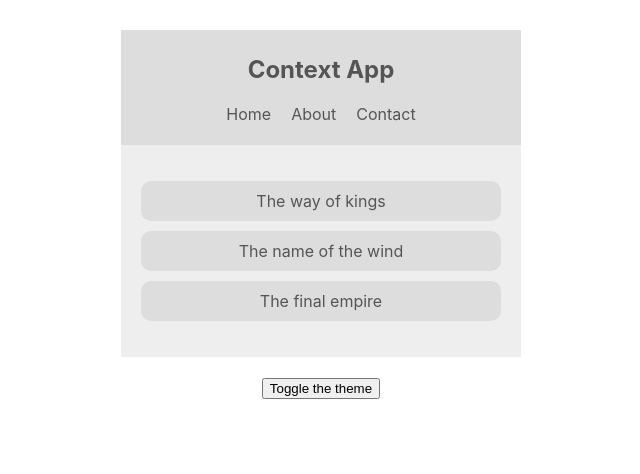
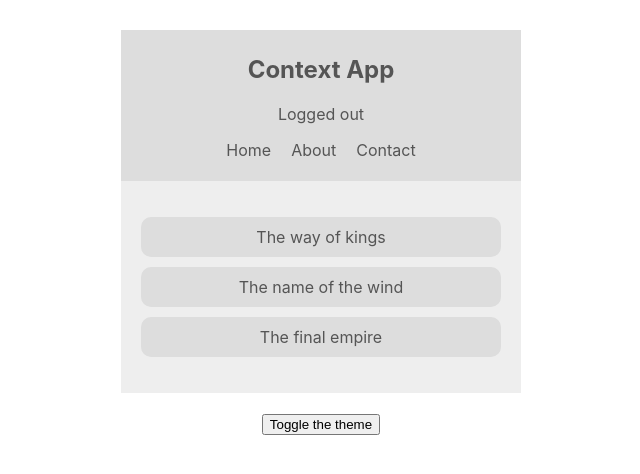
Before and after one commit to Eder87rh/react-context-hooks, a React (Create React App) app: page / in a window 1280 px wide. Shown: the top 474 px of the page, without its empty margins (319-959 px from the left). Built offline with nearby package versions, Linux system fonts and the light colour scheme.

Commit message:
Consuming multiple context

```diff
--- a/src/App.js
+++ b/src/App.js
@@ -3,14 +3,17 @@
 import BookList from './components/BookList';
 import ThemeContextProvider from './contexts/ThemeContexts';
 import ThemeToggle from './components/ThemeToggle';
+import AuthContextProvider from './contexts/AuthContext';
 
 function App() {
   return (
     <div className="App">
       <ThemeContextProvider>
-        <Navbar/>
-        <BookList/>
-        <ThemeToggle/>
+        <AuthContextProvider>
+          <Navbar/>
+          <BookList/>
+          <ThemeToggle/>
+        </AuthContextProvider>
       </ThemeContextProvider>
     </div>
   );
--- a/src/components/Navbar.js
+++ b/src/components/Navbar.js
@@ -1,17 +1,24 @@
 import React, { Component } from 'react';
 import { ThemeContext } from '../contexts/ThemeContexts';
+import { AuthContext } from '../contexts/AuthContext';
 
 class Navbar extends Component {
 
   render() {
     return (
+      <AuthContext.Consumer>{
+        (authContext) => (
           <ThemeContext.Consumer>{
-        context => {
-          const { isLightTheme, light, dark } = context;
+            themeContext => {
+              const { isAuthenticated, toggleAuth } = authContext;
+              const { isLightTheme, light, dark } = themeContext;
               const theme = isLightTheme ? light : dark;
               return (
                 <nav style={{ background: theme.ui, color: theme.syntax }}>
                   <h1>Context App</h1>
+                  <div onClick={toggleAuth}>
+                    { isAuthenticated ? 'Logged in': 'Logged out' }
+                  </div>
                   <ul>
                     <li>Home</li>
                     <li>About</li>
@@ -22,6 +29,8 @@
             }
           }
         </ThemeContext.Consumer>
+      )}
+      </AuthContext.Consumer>
     );
   }
 }
--- /dev/null
+++ b/src/contexts/AuthContext.js
@@ -0,0 +1,23 @@
+import React, { Component, createContext } from 'react';
+
+export const AuthContext = createContext();
+
+class AuthContextProvider extends Component {
+  state = {
+    isAuthenticated: false
+   }
+
+  toggleAuth = () => {
+    this.setState({ isAuthenticated: !this.state.isAuthenticated });
+  }
+
+  render() {
+    return (
+      <AuthContext.Provider value={{ ...this.state, toggleAuth: this.toggleAuth }}>
+        { this.props.children }
+      </AuthContext.Provider>
+    );
+  }
+}
+
+export default AuthContextProvider;
```
Lines whose indentation alone changed are shown as unchanged.
